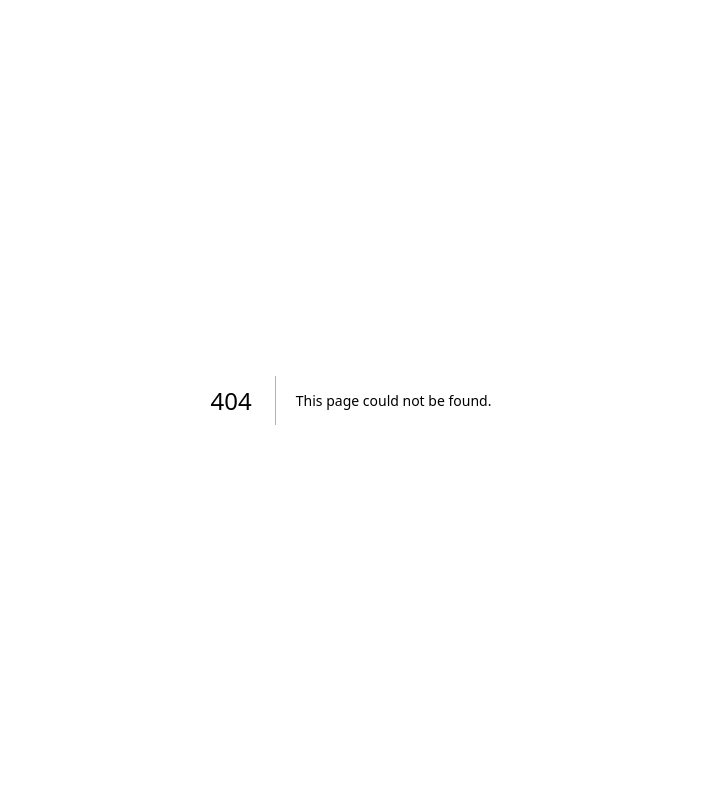
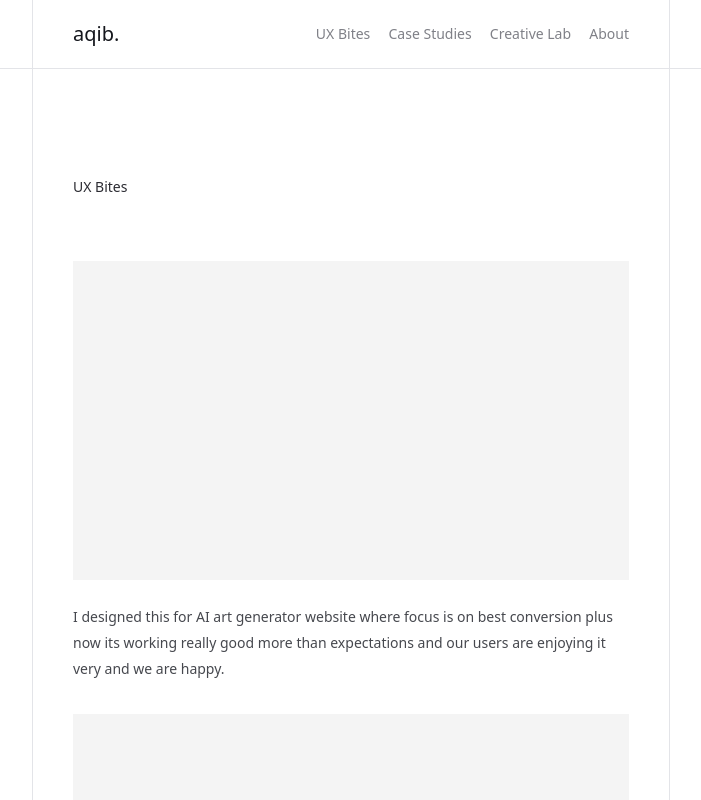
Before and after one commit to devmjkhan-creator/Portfolio, a Next.js app in the folder portfolio/: page /ux-bites in a window 1280 px wide. Before the commit this address had no page. Shown: the top 800 px of the page, without its empty margins (289-990 px from the left). Built offline with nearby package versions, Linux system fonts and the light colour scheme.

Commit message:
router page added

```diff
--- a/portfolio/app/components/navbar.tsx
+++ b/portfolio/app/components/navbar.tsx
@@ -1,19 +1,35 @@
 import React from 'react'
+import Link from 'next/link'
+
 
 const Navbar = () => {
   return (
-    <div className='w-full sm:h-[8.60vh] h-[8vh] bg-[(--color-bg)] absolute  top-0  border-b-[#E3E4E8]   border-b flex items-center justify-center z-50'>
+    <div className='w-full sm:h-[8.60vh] h-[8vh] bg-[(--color-bg)] relative  top-0  border-b-[#E3E4E8]   border-b flex items-center justify-center z-50'>
         <div className=' relative mx-auto w-full sm:max-w-[39.875em] border-r-[#E3E4E8] border-l-[#E3E4E8]  sm:border-r sm:border-l h-full items-center justify-between flex flex-row px-5 sm:px-10'>
 
                <div>
                 <h1 className=' font-medium text-[20px] text-[#14161c] tracking-[-4.6%] leading-[110%]'>aqib.</h1>
             </div>
             <div className='hidden sm:flex flex-row gap-[1.3em] font-normal text-[14px] tracking-[-0.4%] leading-5 text-[#7f8087]'>
-                <p>UX Bites </p>
-                 <p>Case Studies</p>
-                 <p>Creative Lab</p>
-                 <p>About</p>
-            </div>
+
+            <Link href="/ux-bites" className="hover:text-[#14161c] transition-colors">
+            UX Bites
+            </Link>
+
+            <Link href="/case-studies" className="hover:text-[#14161c] transition-colors">
+            Case Studies
+            </Link>
+
+            <Link href="/creative-lab" className="hover:text-[#14161c] transition-colors">
+            Creative Lab
+            </Link>
+
+            <Link href="/about" className="hover:text-[#14161c] transition-colors">
+            About
+           </Link>
+
+</div>
+
             <div className='sm:hidden cursor-pointer'>
               <img src="/pictures/menu.svg" alt="" />
             </div>
--- /dev/null
+++ b/portfolio/app/components/uxbites.tsx
@@ -0,0 +1,21 @@
+import React from 'react';
+type UxbitesProps = {
+  key:number
+  text:string
+  image?: string // optional, future me image ho sakti
+}
+
+const Uxbites= ({ text,image }: UxbitesProps) => {
+  return (
+     <div className='w-full b gap-6  flex flex-col items-center justify-center'>
+                <div className='w-full sm:h-79.75 h-50.25 bg-[#f4f4f4]'>
+                    {image && <img src={image} alt="" className="w-full h-full object-cover" />}
+                </div>
+                <p className='text-start tracking-[-0.14%] leading-[185%] text-[14px] text-(--color-para)'>
+                    {text}
+                </p>
+              </div>
+  )
+}
+
+export default Uxbites
--- a/portfolio/app/globals.css
+++ b/portfolio/app/globals.css
@@ -5,6 +5,7 @@
   --color-bg: #FFFFFF;
   --color-text-muted: #64748B;
   --color-text-dark:#7F8087;
+  --color-para:#46484E;
 }
 .font-caveat {
   font-family: var(--font-caveat), cursive;
--- a/portfolio/app/page.tsx
+++ b/portfolio/app/page.tsx
@@ -19,7 +19,7 @@ const page = () => {
   return (
     <>
     <Navbar/>
-  <div className='relative w-full sm:top-[8.6vh] min-h-screen top-[8.10vh] flex flex-col bg-[(--color-bg)]'>
+  <div className='relative w-full  min-h-screen  flex flex-col bg-[(--color-bg)]'>
 
 
     {/* block1 */}
--- /dev/null
+++ b/portfolio/app/sections/uxbitesdata.tsx
@@ -0,0 +1,28 @@
+import React from 'react'
+import Uxbites from '../components/uxbites'
+
+
+const dummyData = [
+  { id:1,   text: "I designed this for AI art generator website where focus is on best conversion plus now its working really good more than expectations and our users are enjoying it very and we are happy.",image:''  },
+  { id:2,   text: "I designed this for AI art generator website where focus is on best conversion plus now its working really good more than expectations.",image:'' },
+  { id:3,   text: "I designed this for AI art generator website where focus is on best conversion plus now its working really good more than expectations." ,image:''},
+  { id:4,   text:"I designed this for AI art generator website where focus is on best conversion plus now its working really good more than expectations.",image:''},
+  { id:5,   text:"I designed this for AI art generator website where focus is on best conversion plus now its working really good more than expectations.",image:''},
+  { id:6,   text:"I designed this for AI art generator website where focus is on best conversion plus now its working really good more than expectations.",image:''},
+
+]
+
+export default function uxbitesdata() {
+  return (
+
+        <div className='flex flex-col items-center justify-center gap-8'>
+          {dummyData.map((item) => (
+            <Uxbites
+              key={item.id}
+              text={item.text}
+              image={item.image}
+            />
+          ))}
+        </div>
+  )
+}
--- /dev/null
+++ b/portfolio/app/ux-bites/page.tsx
@@ -0,0 +1,28 @@
+import React from 'react'
+import Navbar from '../components/navbar'
+import Uxbitesdata from '../sections/uxbitesdata'
+import Footer from '../components/footer'
+
+const uxbites = () => {
+  return (
+
+    <>
+         <Navbar/>
+         <div className='w-full min-h-screen relative flex items-center  flex-col bg-[(--color-bg)]'>
+          {/* Container */}
+          <div className='w-full flex items-center justify-center border-b border-b-(--color-border)'>
+            <div className='w-full max-w-[39.875em] sm:px-10 px-5 sm:pt-27 py-20 sm:pb-25  sm:gap-16 gap-10 flex flex-col mx-auto relative  sm:border-r border-r-(--color-border) sm:border-l border-l-(--color-border)'>
+              <p className='tracking-[-0.14%] leading-5 text-[14px] text-[#2B2B32]'>UX Bites</p>
+              {/* block */}
+              <Uxbitesdata/>
+            </div>
+          </div>
+           <Footer/>
+         </div>
+
+
+    </>
+  )
+}
+
+export default uxbites
```
Also changed, not shown: 1 other file (tests, documents, lock files or other folders).
